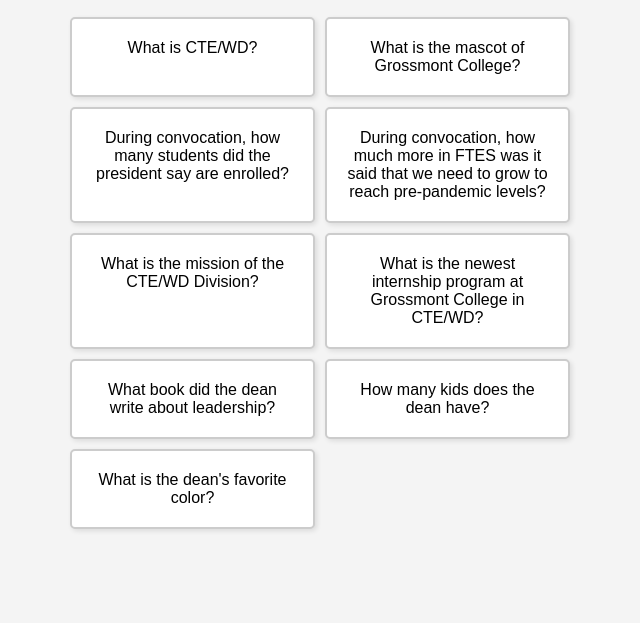
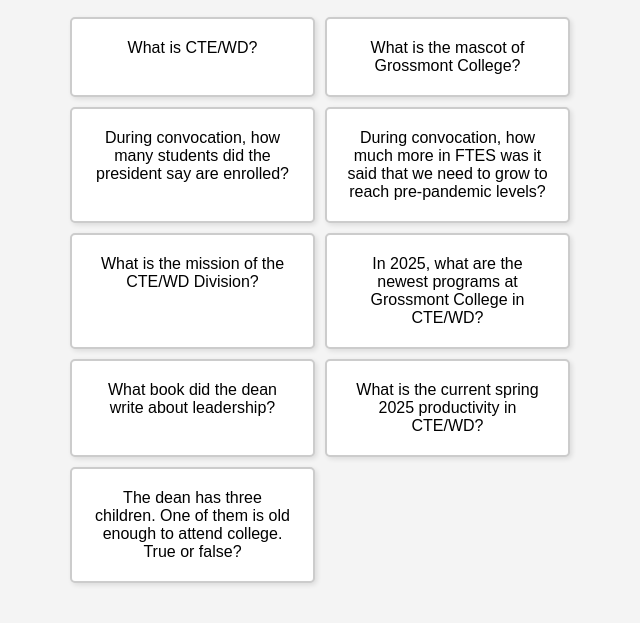
Before and after one commit to grantwriterlg/bingo-quiz, a plain HTML site: page index.html in a window 1280 px wide. Shown: the part 107-730 px from the top of the page, without its empty margins (320-960 px from the left). Drawn offline with Linux system fonts and the light colour scheme.

Commit message:
Update index.html

```diff
--- a/index.html
+++ b/index.html
@@ -62,20 +62,20 @@
     <div class="cell" onclick="this.innerHTML='15 percent'; this.classList.add('correct');">
       During convocation, how much more in FTES was it said that we need to grow to reach pre-pandemic levels?
     </div>
-    <div class="cell" onclick="this.innerHTML='To get our communities to work and transfer'; this.classList.add('correct');">
+    <div class="cell" onclick="this.innerHTML='To transform our communities by providing pathways to work and transfer'; this.classList.add('correct');">
       What is the mission of the CTE/WD Division?
     </div>
-    <div class="cell" onclick="this.innerHTML='Griffin Works'; this.classList.add('correct');">
-      What is the newest internship program at Grossmont College in CTE/WD?
+    <div class="cell" onclick="this.innerHTML='HIVE, Griffin Works, and AI'; this.classList.add('correct');">
+      In 2025, what are the newest programs at Grossmont College in CTE/WD?
     </div>
 <div class="cell" onclick="this.innerHTML='<p>Lifespan Leadership: <a href=&quot;https://www.amazon.com/Lifespan-Leadership-Javier-Ayala-PhD-ebook/dp/B0CZ1WS56S/ref=sr_1_1?crid=1GHML52HD0RE4&dib=eyJ2IjoiMSJ9.WBl3niv-RsbqMBCuw1RmO4ZS9MIR7crrvBPKRJkkAqPGjHj071QN20LucGBJIEps.vaFkk2Ln6AQugVF5eoLBUcfpoqD91H2C48sg2SqAYdA&amp;dib_tag=se&amp;keywords=javier+ayala+lifespan+leadership&amp;qid=1738046470&amp;sprefix=javier+ayala+lifespan+leadership%2Caps%2C135&amp;sr=8-1&quot; target=&quot;_blank&quot;>Click here to view the book</a></p>'; this.classList.add('correct');">
     What book did the dean write about leadership?
 </div>
-    <div class="cell" onclick="this.innerHTML='Three kids'; this.classList.add('correct');">
-      How many kids does the dean have?
+    <div class="cell" onclick="this.innerHTML='FTES/FTEF = 15'; this.classList.add('correct');">
+      What is the current spring 2025 productivity in CTE/WD?
     </div>
-    <div class="cell" onclick="this.innerHTML='Green'; this.classList.add('correct');">
-      What is the dean's favorite color?
+    <div class="cell" onclick="this.innerHTML='True'; this.classList.add('correct');">
+      The dean has three children. One of them is old enough to attend college. True or false?
     </div>
   </div>
 </body>
```
